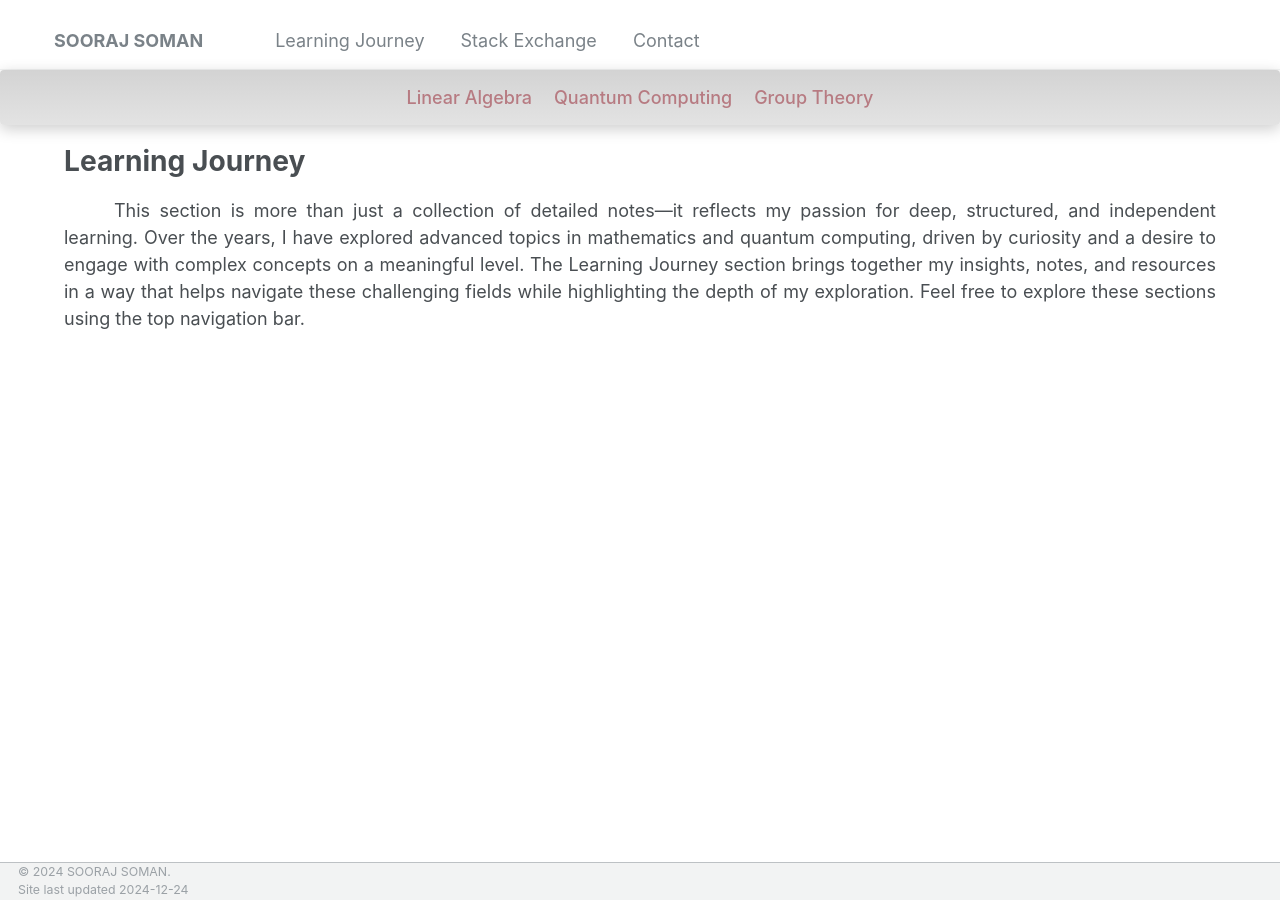
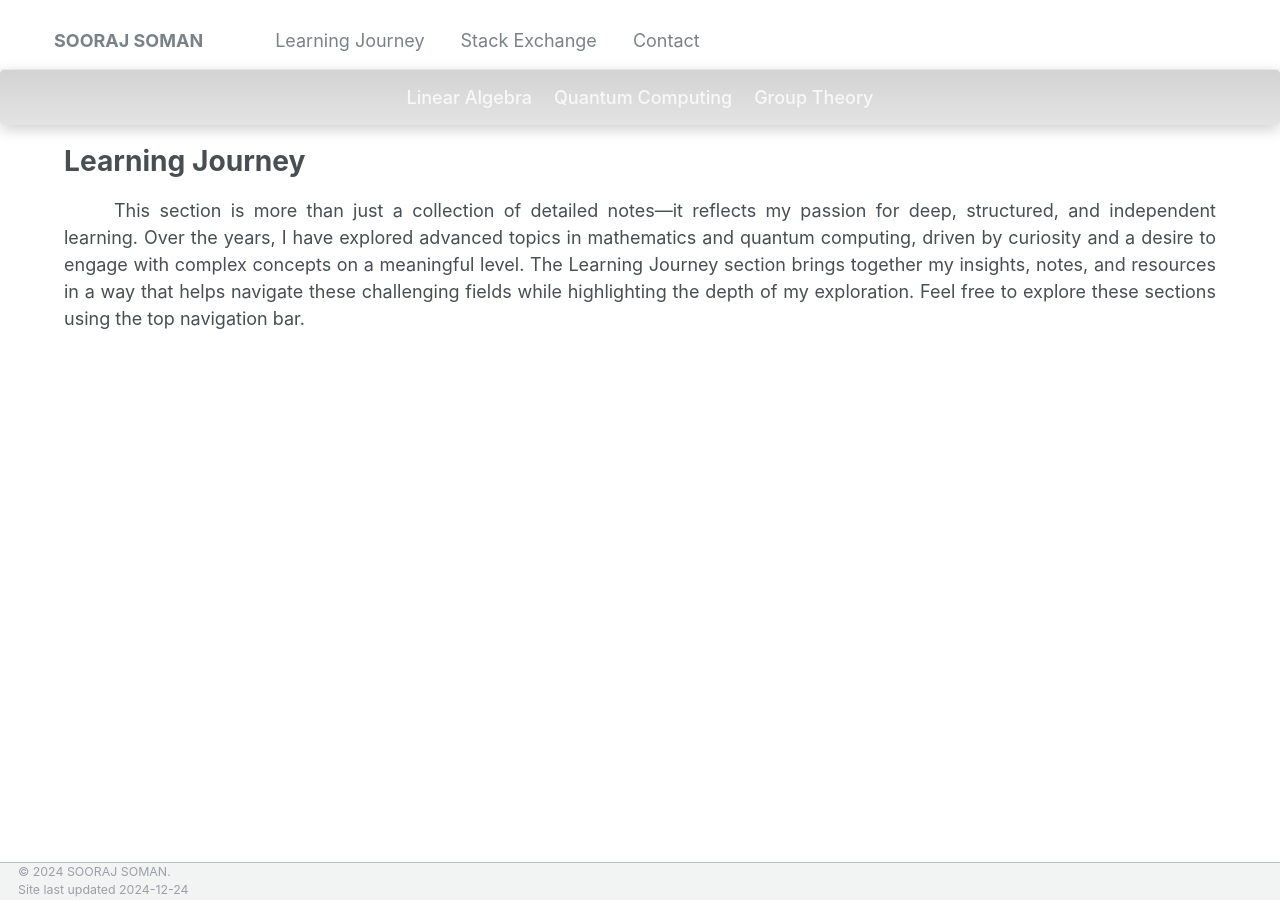
Before and after one commit to soorajss1729/soorajss1729.github.io, a Jekyll site: the page built from _learning/learning.md, in a window 1280 px wide. Built offline with Jekyll 4.4.1, drawn with Linux system fonts in a browser that asks for light colours.

Commit message:
Update main.scss

```diff
--- a/assets/css/main.scss
+++ b/assets/css/main.scss
@@ -99,7 +99,7 @@
 }
 
 .learning-topnav a {
-  color: #B77B82; /*#4682B4;*/ /*#800020;*/  /*#9E4848;*/ /*#B04A00;*/ /*#ffffff; */
+  color: #f8f8f8; /*#4682B4;*/ /*#800020;*/  /*#9E4848;*/ /*#B04A00;*/ /*#ffffff; */
   text-decoration: none;
   font-size: 1rem;
   padding: 6px 6px;
```
